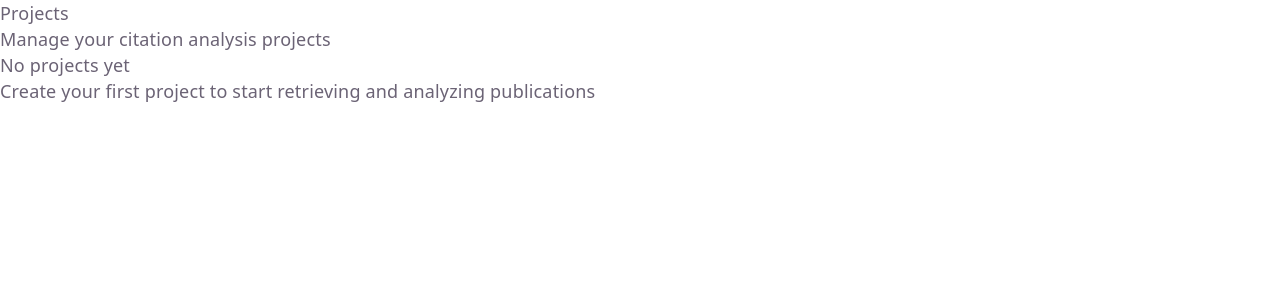
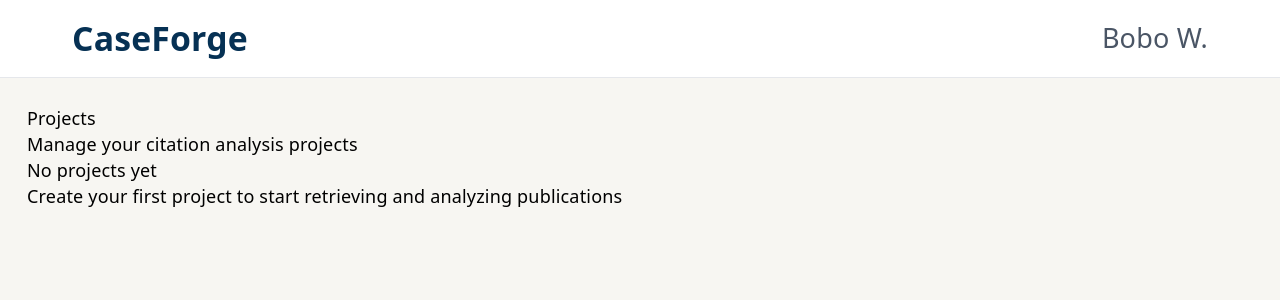
Before and after one commit to shuwangs/CaseForge, a React (Vite) app in the folder client/: page /projects in a window 1280 px wide. Shown: the top 300 px of the page. Built offline with nearby package versions, Linux system fonts and the light colour scheme.

Commit message:
feat: add app layout with navbar and separate landing and dashboard routes" - introduced a shared layout component for project page and analysis page - use {Outlet} form react-router-dom for nested routing

```diff
--- a/client/src/App.jsx
+++ b/client/src/App.jsx
@@ -3,18 +3,21 @@
 import LandingPage from "./pages/LandingPage.jsx";
 import NewAnalysisPage from "./pages/NewAnalysisPage.jsx";
 import ProjectsPage from "./pages/ProjectsPage.tsx";
-
+import AppLayout from "./layouts/AppLayout.js";
 const App = () => {
 	return (
 		<BrowserRouter>
 			<ProjectProvider>
 				<Routes>
 					<Route path="/" element={<LandingPage />} />
-					<Route path="/new-analysis" element={<NewAnalysisPage />} />
-					<Route path="/projects" element={<ProjectsPage />} />
+
+					<Route element={<AppLayout />} >
+						<Route path="/projects" element={<ProjectsPage />} />
+						<Route path="/new-analysis" element={<NewAnalysisPage />} />
+					</Route>
 				</Routes>
 			</ProjectProvider>
-		</BrowserRouter>
+		</BrowserRouter >
 	);
 };
 
--- a/client/src/components/project/OrcidInput.jsx
+++ b/client/src/components/project/OrcidInput.jsx
@@ -1,6 +1,6 @@
 import { useEffect } from "react";
+import useProject from "../../contexts/useProject.js";
 import useForm from "../../hooks/useForm.js";
-import useProject from "../../contexts/useProject.js";
 import { validateOrcidId } from "../../utils/validateOrcidId.js";
 
 const OrcidInput = () => {
--- a/client/src/index.css
+++ b/client/src/index.css
@@ -1,17 +1,14 @@
 @import "tailwindcss";
 
 :root {
-	--text: #6b6375;
-	--text-h: #08060d;
-	--bg: #fff;
-	--border: #e5e4e7;
-	--code-bg: #f4f3ec;
-	--accent: #aa3bff;
-	--accent-bg: rgba(170, 59, 255, 0.1);
-	--accent-border: rgba(170, 59, 255, 0.5);
-	--social-bg: rgba(244, 243, 236, 0.5);
-	--shadow:
-		rgba(0, 0, 0, 0.1) 0 10px 15px -3px, rgba(0, 0, 0, 0.05) 0 4px 6px -2px;
+	--color-bg: #F7F6F2;
+	--color-surface: #FFFFFF;
+
+	--color-primary: #063154;
+	--color-accent: #025F67;
+	--color-secondary: #2F9D94;
+	--color-muted: #BCC5CC;
+
 
 	--sans: system-ui, "Segoe UI", Roboto, sans-serif;
 	--heading: system-ui, "Segoe UI", Roboto, sans-serif;
@@ -21,7 +18,7 @@
 	letter-spacing: 0.18px;
 	color-scheme: light dark;
 	color: var(--text);
-	background: var(--bg);
+	background: var(--color-bg);
 	font-synthesis: none;
 	text-rendering: optimizeLegibility;
 	-webkit-font-smoothing: antialiased;
--- a/client/src/layouts/AppLayout.tsx
+++ b/client/src/layouts/AppLayout.tsx
@@ -1,9 +1,15 @@
-import AppNavbar from "../components/AppNavbar.js"
+import { Outlet } from "react-router-dom";
+import AppNavbar from "./AppNavbar.tsx";
 
 const AppLayout = () => {
     return (
         <div>
             <AppNavbar />
+            <main className="p-6">
+                <Outlet />
+            </main>
 
         </div>)
 }
+
+export default AppLayout;
--- a/client/src/layouts/AppNavbar.tsx
+++ b/client/src/layouts/AppNavbar.tsx
@@ -1,11 +1,18 @@
+import { useNavigate } from "react-router-dom";
 
 const AppNavbar = () => {
+    const navigate = useNavigate()
     return (
-        <div>
-            <div> <h1>CaseForge</h1></div>
-            <div> <h2>BW</h2></div>
-        </div>
-    )
-}
+        <nav className="flex items-center justify-between px-16 py-4 bg-[var(--color-surface)] border-b border-gray-200">
+            <div className="text-3xl font-semibold text-[var(--color-primary)]" >
+                CaseForge
+            </div>
+            <div className="flex items-center gap-4">
+                <span className="text-2xl text-gray-600">Bobo W.</span>
+            </div>
+
+        </nav >
+    );
+};
 
 export default AppNavbar;
--- /dev/null
+++ b/client/src/layouts/AppSidebar.tsx
@@ -0,0 +1,8 @@
+
+const AppSidebar = () => {
+    return (
+        <aside>
+
+        </aside>
+    )
+}
```
Also changed, not shown: client/src/pages/ProjectsPage.tsx (indentation only).
